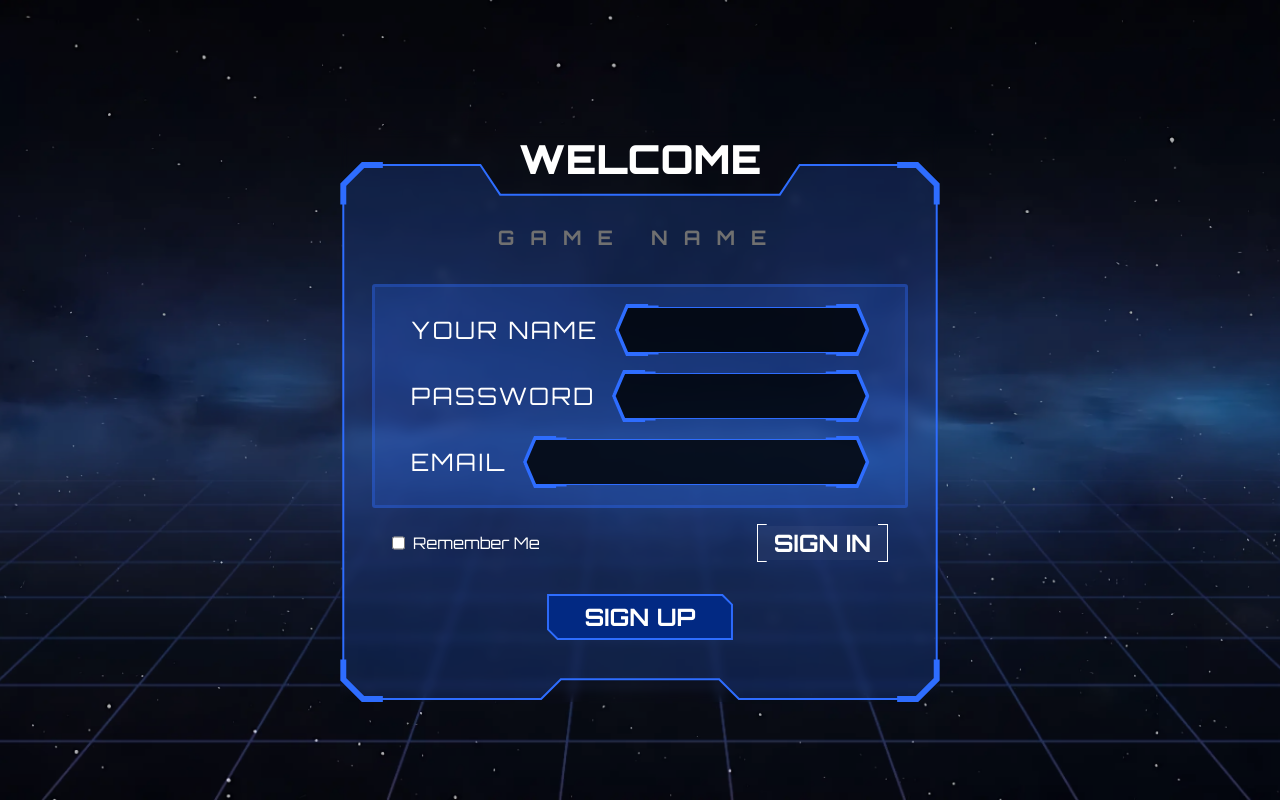
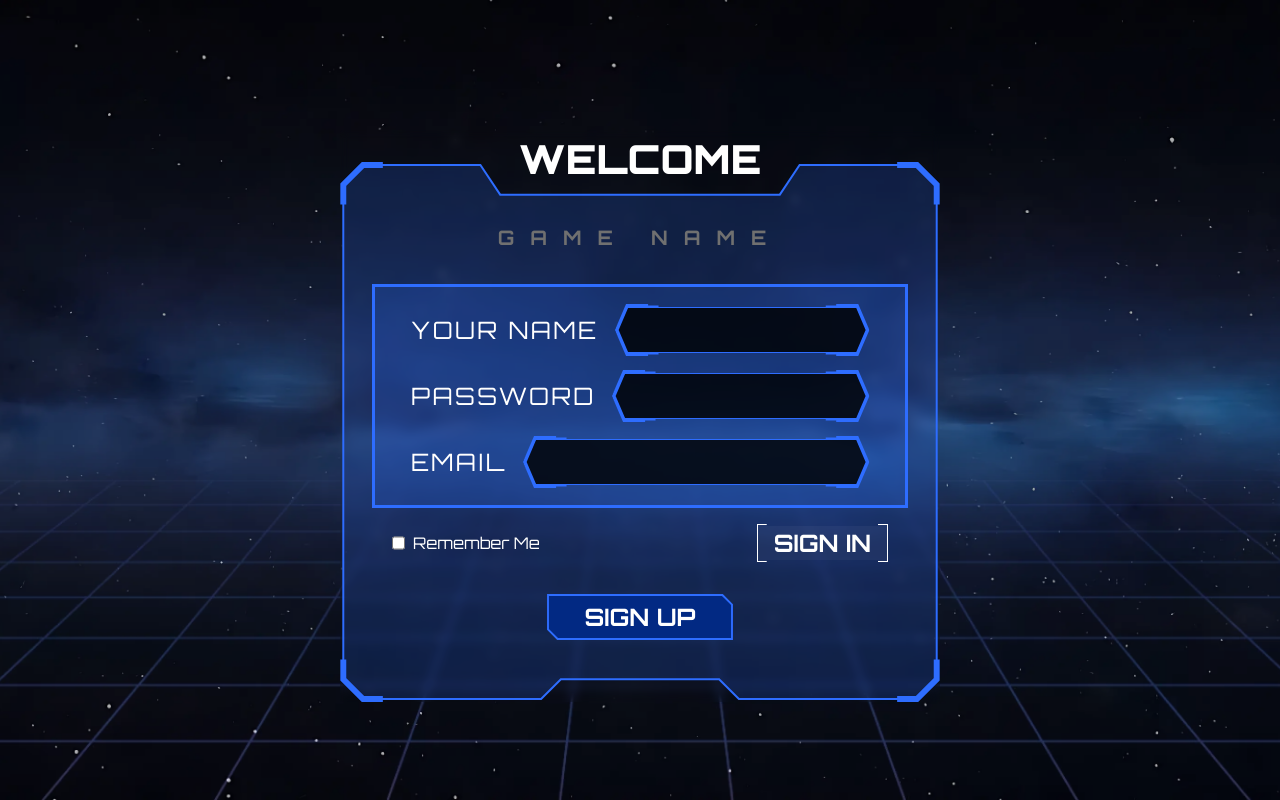
Before and after one commit to CodectiveOrg/snake-frontend, a React (Vite) app: page /sign-up in a window 1280 px wide. Built offline with nearby package versions, Linux system fonts and the light colour scheme; no server answers; a web font is replaced by a local one.

Commit message:
[REMOVE] color-mix

```diff
--- a/src/components/canvas/components/canvas-frame/canvas-frame.module.css
+++ b/src/components/canvas/components/canvas-frame/canvas-frame.module.css
@@ -1,6 +1,6 @@
 .canvas-frame {
   .perimeter {
-    fill: color-mix(in hsl, var(--color-primary) 20%, transparent);
+    fill: var(--color-surface-400);
   }
 
   .corner {
--- a/src/components/pane/components/pane-frame/pane-frame.module.css
+++ b/src/components/pane/components/pane-frame/pane-frame.module.css
@@ -1,6 +1,6 @@
 .pane-frame {
   .perimeter {
-    fill: color-mix(in hsl, var(--color-primary) 20%, transparent);
+    fill: var(--color-surface-400);
     stroke: var(--color-primary);
     stroke-width: 2px;
   }
--- a/src/styles/auth.module.css
+++ b/src/styles/auth.module.css
@@ -33,11 +33,7 @@
       .fields {
         grid-area: fields;
 
-        background-color: color-mix(
-          in hsl,
-          var(--color-primary) 20%,
-          transparent
-        );
+        background-color: var(--color-surface-400);
 
         display: flex;
         flex-direction: column;
@@ -47,9 +43,7 @@
 
         padding: 1.25rem 2.25rem;
 
-        border: 3px solid
-          color-mix(in hsl, var(--color-primary) 30%, transparent);
-        border-radius: 3px;
+        border: 3px solid var(--color-primary);
 
         label {
           display: flex;
```
Also changed, not shown: src/components/table/table.module.css (+2 -10 lines).
